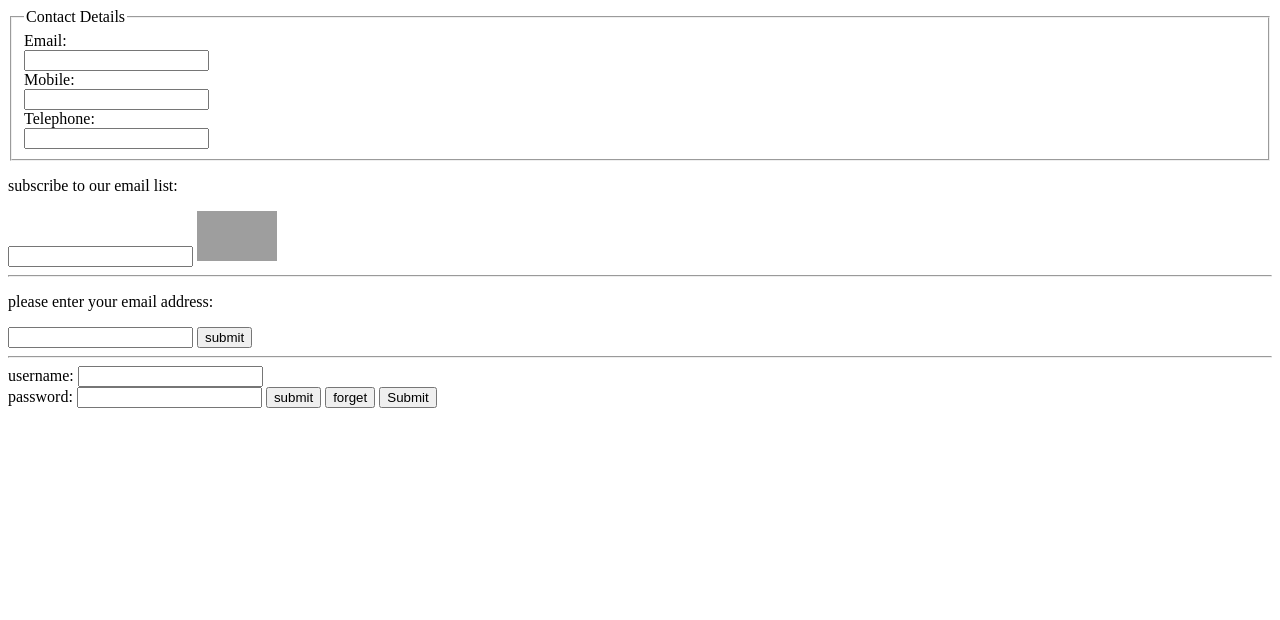
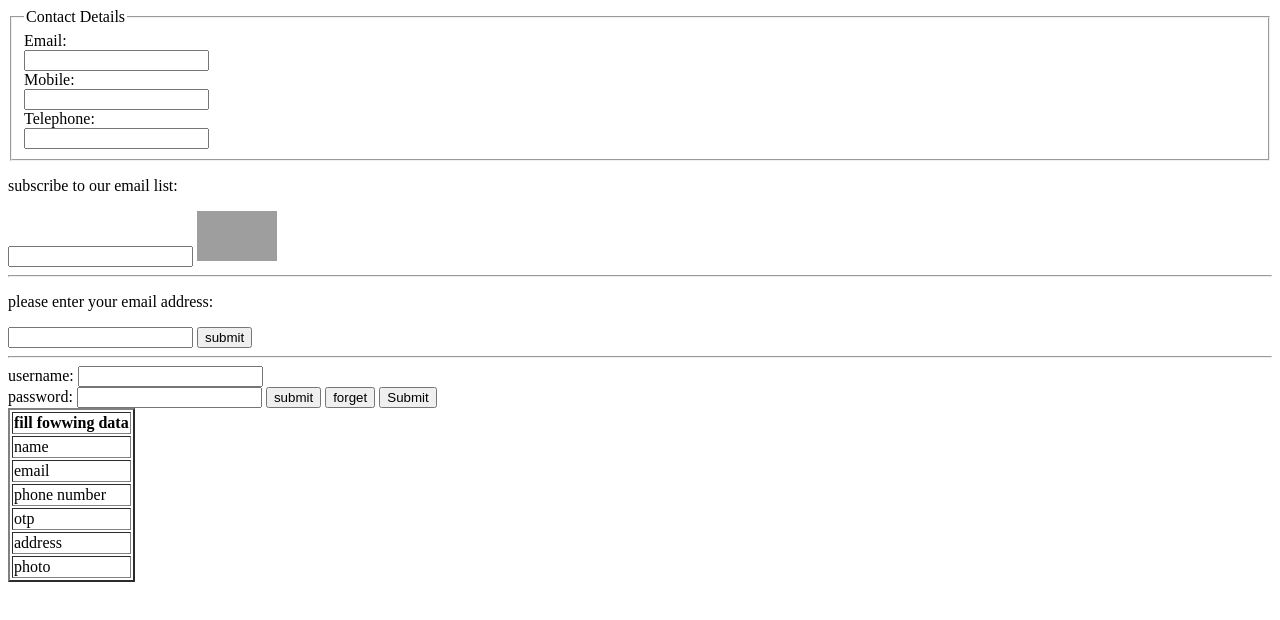
Before and after one commit to om-prakash416/Html, a plain HTML site: page form_17.html in a window 1280 px wide. Drawn offline with Linux system fonts and the light colour scheme; grey boxes are pictures that could not be loaded.

Commit message:
adding requirement data table

```diff
--- a/form_17.html
+++ b/form_17.html
@@ -36,5 +36,21 @@
     <hr>
 
     </form>
+    <div>
+    <table border="2">
+        <tr>
+            <th>fill fowwing  data</th>
+        </tr>
+        <tr>
+            <td>name</td>
+        </tr>
+
+        <tr><td>email</td></tr>
+        <tr><td>phone number</td></tr>
+        <tr><td>otp</td></tr>
+        <tr><td>address</td></tr>
+        <tr><td>photo</td></tr>
+    </table>
+    </div>
 </body>
 </html>
```
